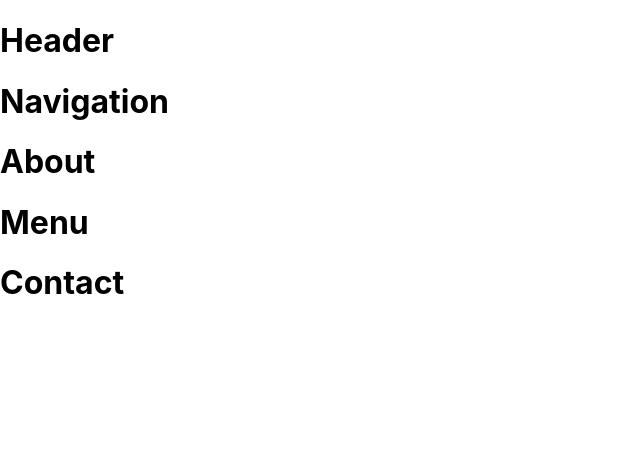
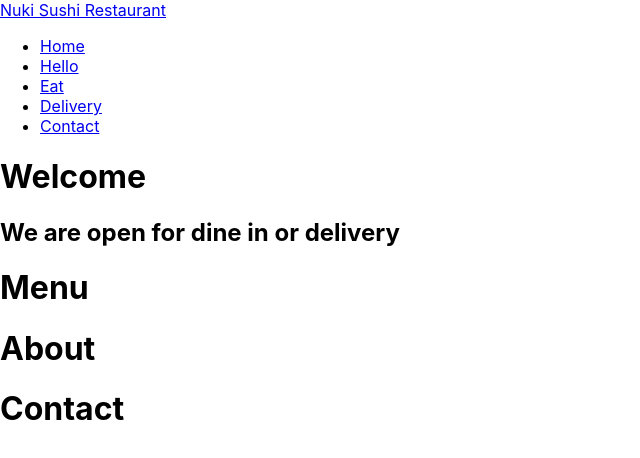
Before and after one commit to johnnybravo916/react_project, a React (Create React App) app in the folder nuki/: page / in a window 1280 px wide. Shown: the top 458 px of the page, without its empty margins (0-640 px from the left). Built offline with nearby package versions, Linux system fonts and the light colour scheme.

Commit message:
updated layout html and created a getData function

```diff
--- /dev/null
+++ b/nuki/public/data/data.json
@@ -0,0 +1,14 @@
+{
+    "meta": [
+        {
+            "title": "Nuki Sushi Restaurant",
+            "description": "TO DO"
+        }
+    ],
+    "hero": [
+        {
+            "header": "Welcome",
+            "subheader": "Open for dining"
+        }
+    ]
+}
--- a/nuki/src/App.js
+++ b/nuki/src/App.js
@@ -1,18 +1,18 @@
 import "./App.css";
 
 import Header from "./components/header/header";
-import Navigation from "./components/navigation/navigation";
+import Hero from "./components/hero/hero";
+import Menu from "./components/menu/menu";
 import About from "./components/about/about";
-import Menu from "./components/menu/menu";
 import Contact from "./components/contact/contact";
 
 function App() {
     return (
         <>
             <Header />
-            <Navigation />
+            <Hero />
+            <Menu />
             <About />
-            <Menu />
             <Contact />
         </>
     );
--- a/nuki/src/components/header/header.jsx
+++ b/nuki/src/components/header/header.jsx
@@ -1,7 +1,45 @@
-import React from "react";
+import React, {useEffect, useState} from "react";
 
-function Header() {
-    return <h1>Header</h1>;
+import Navigation from "../navigation/navigation";
+
+export default function Header() {
+    const [data, setData] = useState([]);
+
+    function getData() {
+        fetch("./data/data.json")
+            .then((response) => {
+                if (response.status !== 200) {
+                    console.log(response.status);
+                }
+                return response.json();
+            })
+            .then((response) => {
+                console.log(response);
+                setData(response);
+            })
+            .catch((error) => {
+                console.log(error);
+            });
+    }
+
+    useEffect(() => {
+        getData();
+    }, []);
+
+    return (
+        <header>
+            {Object.entries(data).map(([key, value]) => {
+                return (
+                    <>
+                        {value.map((d) => (
+                            <a href="#" title={d.title}>
+                                {d.title}
+                            </a>
+                        ))}
+                    </>
+                );
+            })}
+            <Navigation />
+        </header>
+    );
 }
-
-export default Header;
--- /dev/null
+++ b/nuki/src/components/hero/hero.jsx
@@ -0,0 +1,10 @@
+import React, {useEffect, useState} from "react";
+
+export default function Hero() {
+    return (
+        <div class="hero">
+            <h1>Welcome</h1>
+            <h2>We are open for dine in or delivery</h2>
+        </div>
+    );
+}
--- a/nuki/src/components/navigation/navigation.jsx
+++ b/nuki/src/components/navigation/navigation.jsx
@@ -1,7 +1,33 @@
 import React from "react";
 
-function Navigation() {
-    return <h1>Navigation</h1>;
+export default function Navigation() {
+    return (
+        <ul>
+            <li>
+                <a href="#" title="#">
+                    Home
+                </a>
+            </li>
+            <li>
+                <a href="#" title="#">
+                    Hello
+                </a>
+            </li>
+            <li>
+                <a href="#" title="#">
+                    Eat
+                </a>
+            </li>
+            <li>
+                <a href="#" title="#">
+                    Delivery
+                </a>
+            </li>
+            <li>
+                <a href="#" title="#">
+                    Contact
+                </a>
+            </li>
+        </ul>
+    );
 }
-
-export default Navigation;
```
